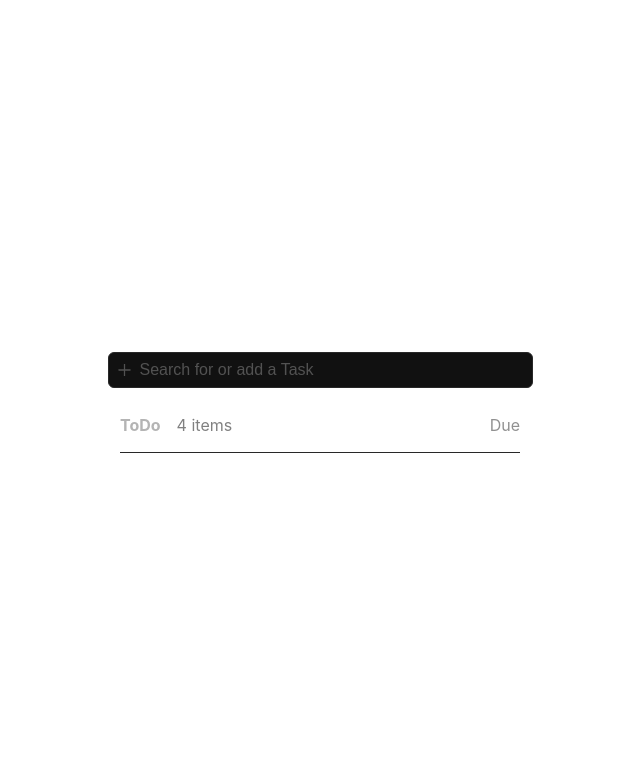
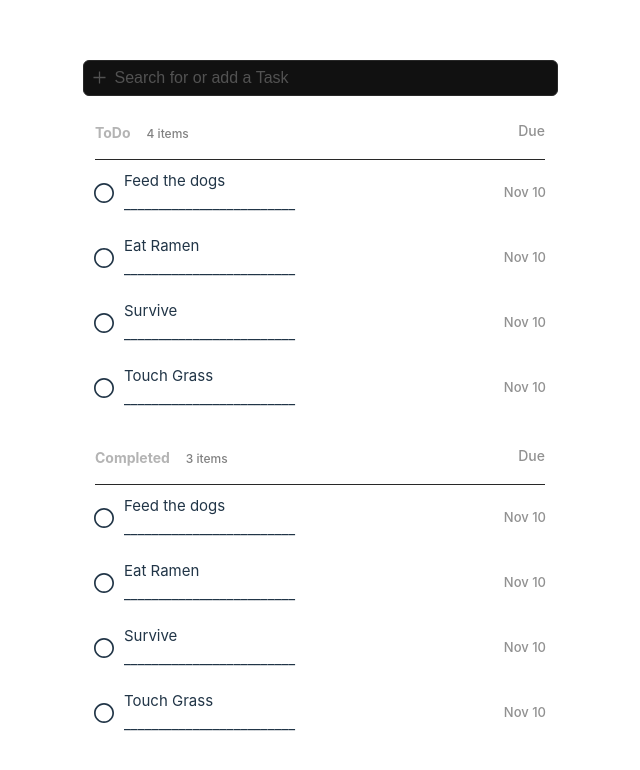
Before and after one commit to jazz287/react-task-list, a React (Vite) app: page / in a window 1280 px wide. Shown: the top 770 px of the page, without its empty margins (320-960 px from the left). Built offline with nearby package versions, Linux system fonts and the light colour scheme.

Commit message:
task list tile

```diff
--- a/src/App.jsx
+++ b/src/App.jsx
@@ -1,16 +1,42 @@
 import Header from "./components/header";
 import MainInput from "./components/main_input";
 import Spacer from "./components/spacer";
+import TaskListTile from "./components/task_list_tile";
 import "./styles/App.css";
 
 function App() {
   return (
     <>
-
       <main>
         <MainInput />
-        <Spacer/>
-        <Header title={"ToDo"} itemCount={4}/>
+        <Spacer />
+        <Header title={"ToDo"} itemCount={4} />
+        {["Feed the dogs", "Eat Ramen", "Survive", "Touch Grass"].map(
+          (task) => {
+            return (
+              <TaskListTile
+                key={task}
+                title={task}
+                isCompleted={false}
+                dueDate={"Nov 10"}
+              />
+            );
+          }
+        )}
+        <Spacer height="25px"/>
+        <Header title={"Completed"} itemCount={3} />
+        {["Feed the dogs", "Eat Ramen", "Survive", "Touch Grass"].map(
+          (task) => {
+            return (
+              <TaskListTile
+                key={task}
+                title={task}
+                isCompleted={false}
+                dueDate={"Nov 10"}
+              />
+            );
+          }
+        )}
       </main>
     </>
   );
--- a/src/components/main_input.jsx
+++ b/src/components/main_input.jsx
@@ -11,12 +11,7 @@ function MainInput() {
     <div className={"input-wrapper " + (focused ? "input-wrapper-active" : "")}>
       <div className="main-input">
         <div className="prefix">
-          <PlusOutlined
-            style={{
-              width: "15px",
-              height: "15px",
-            }}
-          />
+          <PlusOutlined />
         </div>
         <input
           type="text"
--- a/src/components/task_list_tile.jsx
+++ b/src/components/task_list_tile.jsx
@@ -1,7 +1,27 @@
-function TaskListTile({
-    title,
-    isCompleted,
-    dueDate
-}){}
+import { CheckCircleOutlined } from "@ant-design/icons";
+import { useState } from "react";
+import "../styles/task_list_tile.css";
+
+function TaskListTile({ title, dueDate }) {
+  let [isCompleted, setIsCompleted] = useState(false);
+  return (
+    <div
+      className={"tlt" + (isCompleted ? " tlt-checked" : "")}
+      onClick={() => {
+        setIsCompleted(!isCompleted);
+      }}
+    >
+      <span>
+        <CheckCircleOutlined />
+        <div className="title">{title}
+            <div className="lineAcross">
+                _________________________
+            </div>
+        </div>
+      </span>
+      <span className="trailing">{dueDate}</span>
+    </div>
+  );
+}
 
 export default TaskListTile;
--- a/src/styles/header.css
+++ b/src/styles/header.css
@@ -1,7 +1,7 @@
 .header{
     display: flex;
     justify-content: space-between;
-    width: 400px;
+    width: 450px;
     padding-bottom: 15px;
     border-bottom: 1px solid #282828;
 }
@@ -9,11 +9,16 @@
 .header div:first-child span:first-child{
     color: #b4b4b4;
     font-weight: bold;
+    font-size: 14px;
 }
 .header div:first-child span:last-child{
     color: #808080;
+    font-size: 12px;
+    font-weight: 500;
 }
 
 .header div:last-child{
     color: #919191;
+    font-size: 14px;
+    font-weight: 500;
 }
--- a/src/styles/main_input.css
+++ b/src/styles/main_input.css
@@ -8,7 +8,7 @@
 }
 
 .main-input{
-    width: 425px;
+    width: 475px;
     padding: 8px;
     background-color: #111111;
     border: 1.5px solid #282828;
@@ -23,6 +23,11 @@
     place-content: inherit;
     margin-right: 8px;
     color: #525252;
+}
+
+.prefix span svg{
+    width: 15px;
+    height: 15px;
 }
 
 ::placeholder{
--- a/src/styles/task_list_tile.css
+++ b/src/styles/task_list_tile.css
@@ -0,0 +1,43 @@
+.tlt{
+    padding: 10px 16px;
+    border-radius: 8px;
+    width: 100%;
+    display: flex;
+    align-items: center;
+    justify-content: space-between;
+}
+
+.tlt:hover{
+    background-color: #282828;
+}
+
+.tlt span:first-child{
+    display: flex;
+}
+/* check icon customizations */
+.tlt svg{
+    width: 20px;
+    height: 20px;
+}
+
+.tlt svg path:first-child{
+    opacity: 0;
+    transition: opacity 0.2s;
+}
+
+.tlt:is(.tlt-checked) svg path:first-child{
+    opacity: 1;
+}
+
+.tlt .title{
+    font-size: 15px;
+    margin-left: 10px;
+}
+
+.tlt .trailing{
+    color: #919191;
+    font-size: 13px;
+    font-weight: 500;
+}
+
+/* Animated Line across logic */
```
